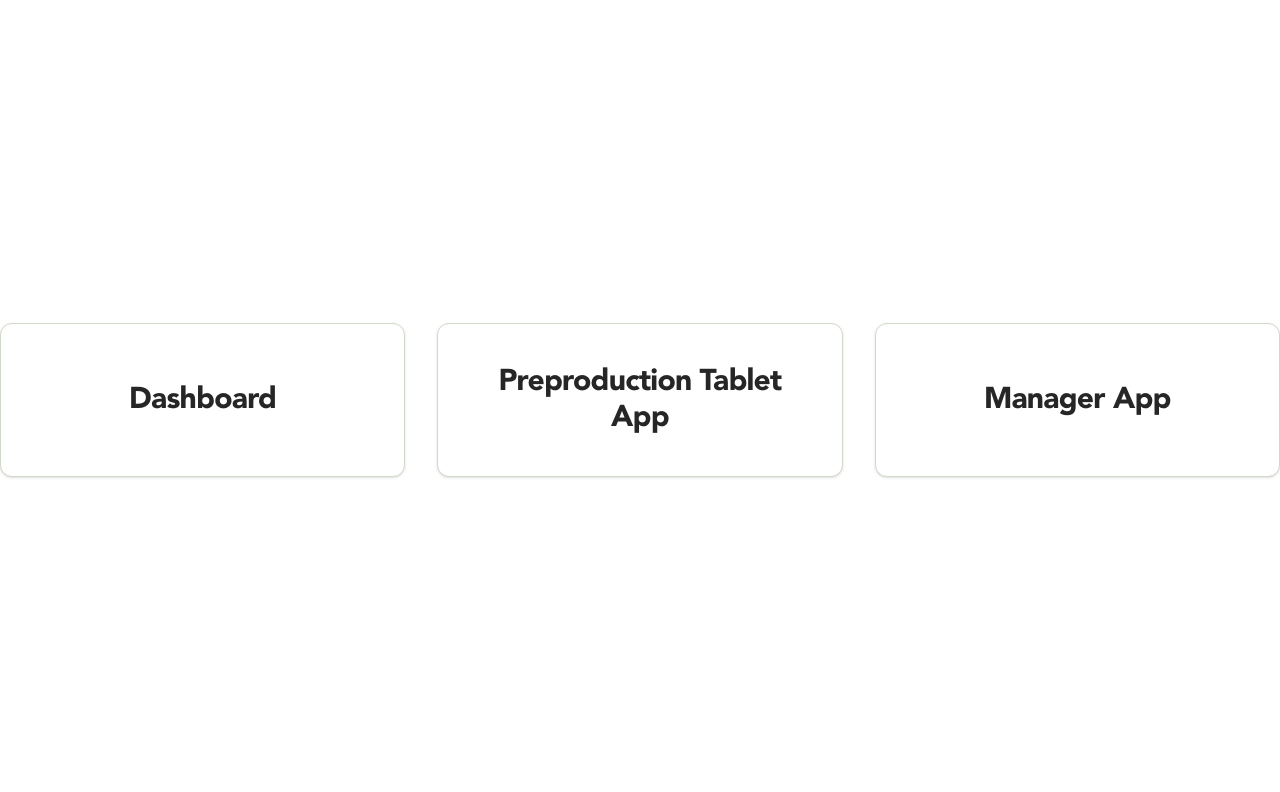
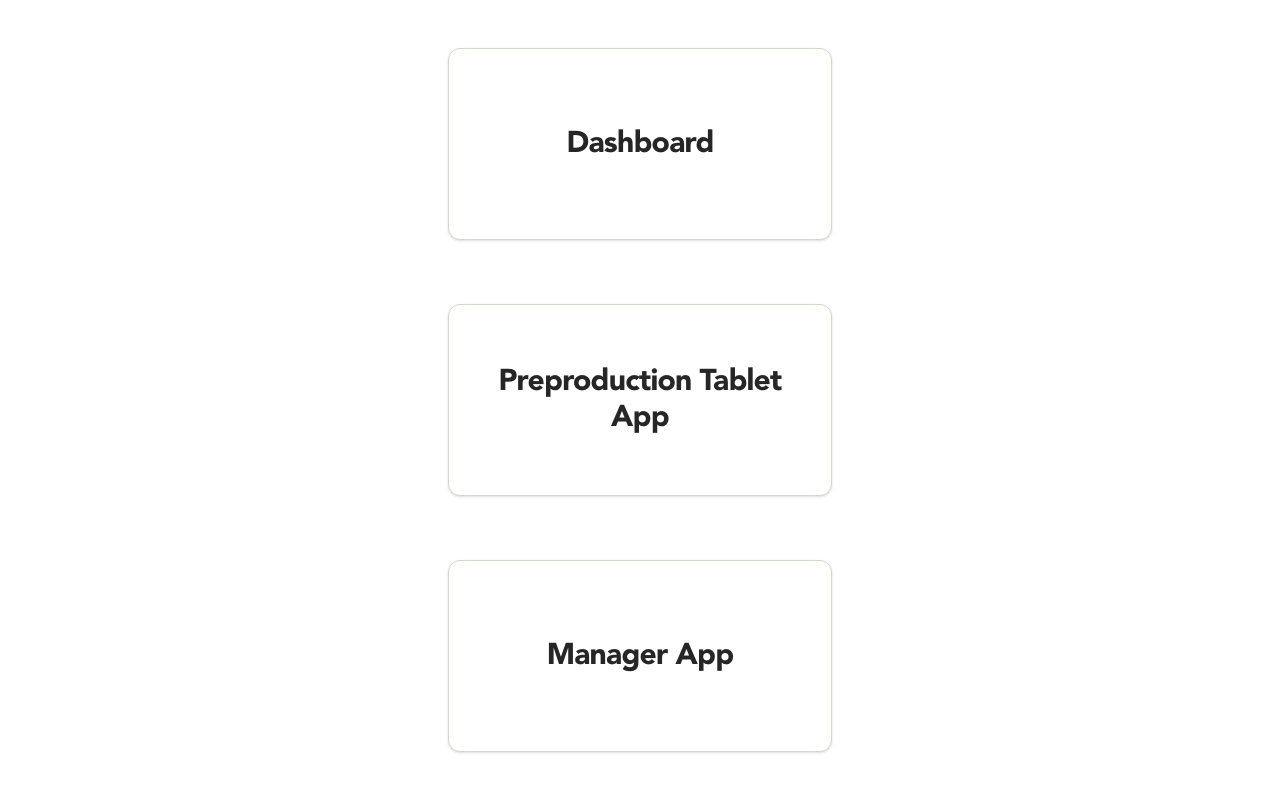
Before and after one commit to wsg2024-junction/zero-waste-wsg2024, a Next.js app: page / in a window 1280 px wide. Shown: the top 792 px of the page. Built offline with nearby package versions, Linux system fonts and the light colour scheme.

Commit message:
Switch to column layout

```diff
--- a/app/page.tsx
+++ b/app/page.tsx
@@ -4,8 +4,7 @@ import Link from 'next/link';
 
 export default function Home() {
     return (
-        <div className="h-full flex flex-col justify-center">
-            <div className="my-auto flex items-stretch gap-8">
+        <div className="h-full flex flex-col gap-16 justify-center items-center">
             <NavigationCard
                 title="Dashboard"
                 href="/dashboard"
@@ -19,7 +18,6 @@ export default function Home() {
                 href="/manager-app"
             />
         </div>
-        </div>
     );
 }
 
@@ -30,7 +28,7 @@ interface NavigationCardProps {
 function NavigationCard({ title, href }: NavigationCardProps) {
     return (
         <Link
-            className="flex-1"
+            className="w-96 h-48"
             href={href}>
             <Card className="h-full flex flex-col justify-center content-center p-8">
                 <H2 className="m-0 text-center border-none">{title}</H2>
```
Lines whose indentation alone changed are shown as unchanged.
